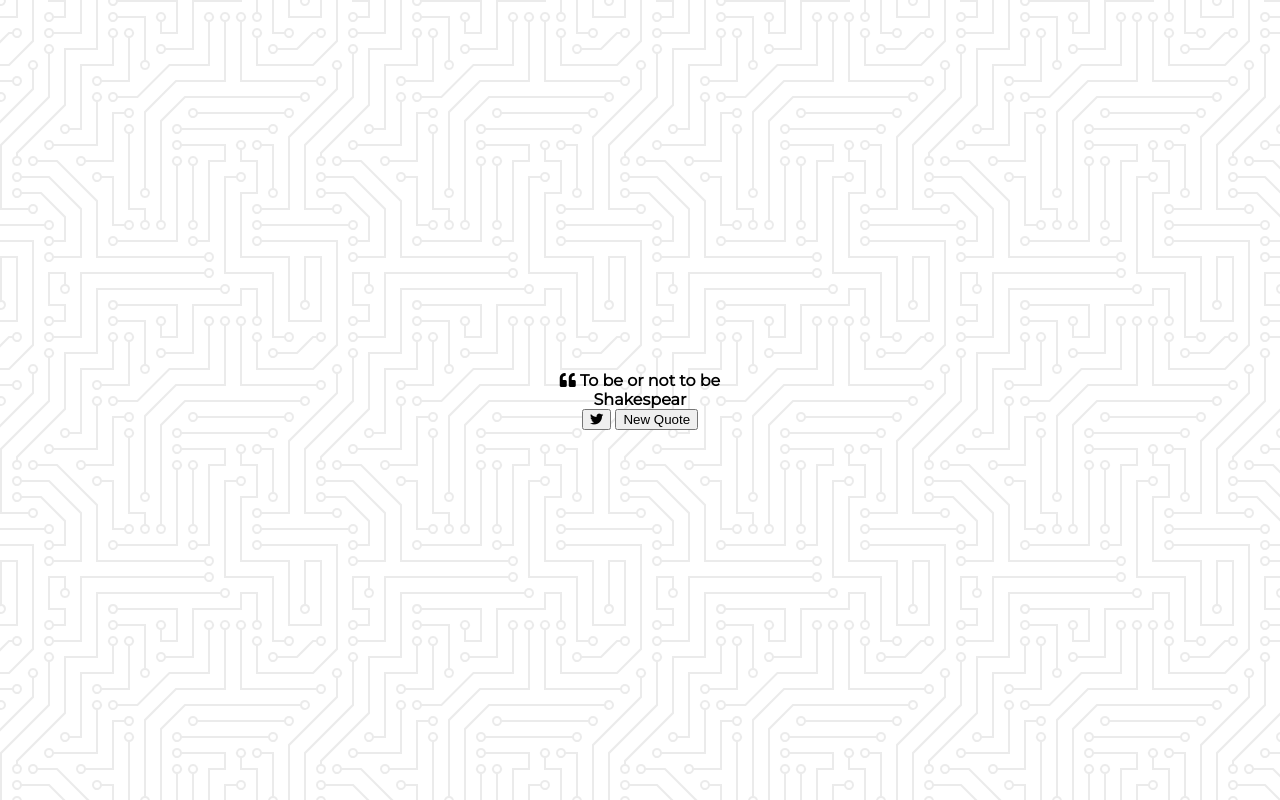
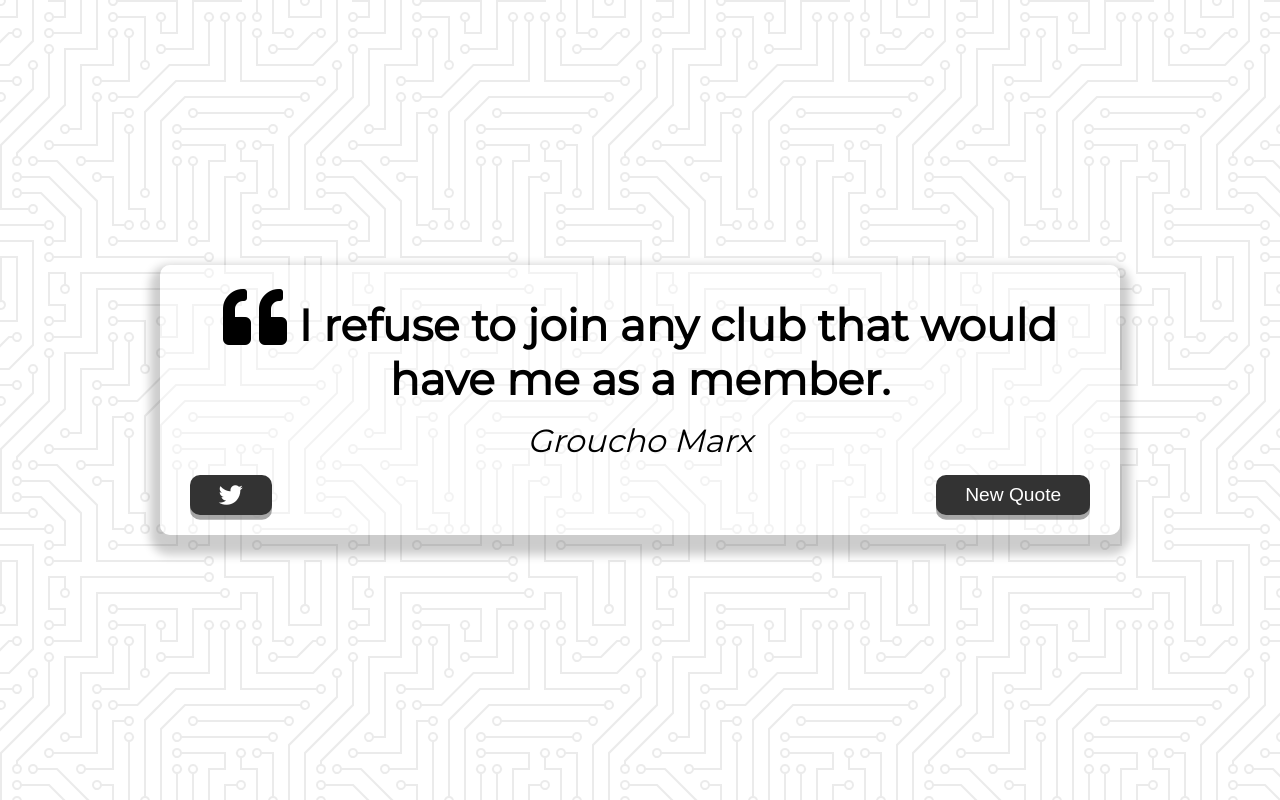
Before and after one commit to emines0/quote-generator, a website: page index.html in a window 1280 px wide. Drawn offline with Linux system fonts and the light colour scheme.

Commit message:
styling elements

```diff
--- a/index.html
+++ b/index.html
@@ -18,12 +18,12 @@
         <!-- Quote element -->
         <div class="quote-text">
             <i class="fas fa-quote-left"></i>
-            <span id="quote">To be or not to be</span>
+            <span id="quote">I refuse to join any club that would have me as a member.</span>
         </div>
 
         <!-- Author -->
         <div class="quote-author">
-            <span id="author">Shakespear</span>
+            <span id="author">Groucho Marx</span>
         </div>
 
         <!-- Buttons -->
--- a/script.js
+++ b/script.js
@@ -0,0 +1 @@
+//'https://jacintodesign.github.io/quotes-api/data/quotes.json'
--- a/style.css
+++ b/style.css
@@ -18,3 +18,78 @@ body {
   align-items: center;
   justify-content: center;
 }
+
+.quote-container {
+  width: auto;
+  max-width: 900px;
+  padding: 20px 30px;
+  border-radius: 10px;
+  background-color: rgba(255, 255, 255, 0.4);
+  box-shadow: 0 10px 10px 10px rgba(0, 0, 0, 0.2); /*horizontal offset,vertical offset,blur,radius,color*/
+}
+
+.quote-text {
+  font-size: 2.75rem; /*using rem instead of px due to responsive design.(root element - default 1rem-16px) */
+}
+
+.long-quote {
+  font-size: 2rem;
+}
+
+.fa-quote-left {
+  font-size: 4rem;
+}
+
+.quote-author {
+  margin-top: 15px;
+  font-size: 2rem;
+  font-weight: 400;
+  font-style: italic;
+}
+
+.button-container {
+  margin-top: 15px;
+  display: flex;
+  justify-content: space-between; /*push buttons to the cornes of .button-container*/
+}
+
+button {
+  cursor: pointer;
+  font-size: 1.2rem;
+  height: 2.5rem;
+  border: none;
+  border-radius: 10px;
+  color: #fff;
+  background: #333;
+  outline: none;
+  padding: 0.5rem 1.8rem;
+  box-shadow: 0 0.3rem rgba(121,121,121, 0.65); /*only horizontal/vertical value*/;
+}
+
+
+button:hover {
+  filter: brightness(110%);
+}
+
+button:active {
+  transform: translate(0, 0.3rem);
+  box-shadow: 0 0.1rem rgba(255, 255, 255, 0.65);
+}
+
+.twitter-button:hover {
+  color: #38a1f3;
+
+}
+
+.fa-twitter {
+  font-size: 1.5rem;
+}
+/*Media Query: Tablet or Smaller*/
+@media screen and (max-width: 1000px) {
+  .quote-container {
+    margin: auto 10px;
+  }
+  .quote-text {
+    font-size: 2.5rem;
+  }
+}
```
